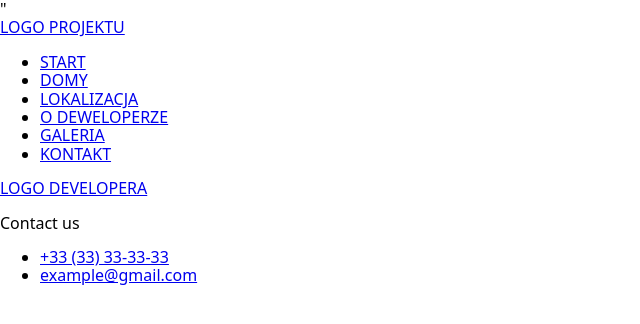
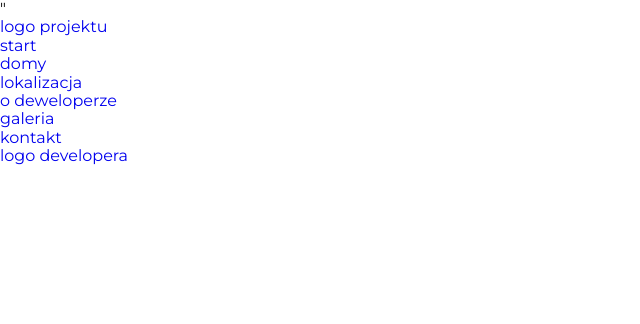
Before and after one commit to kasya1618034/developers_template, a plain HTML site: page src/index.html in a window 1280 px wide. Shown: the whole page, without its empty margins (0-640 px from the left). Drawn offline with nearby package versions, Linux system fonts and the light colour scheme; files that its build step writes are made by us from their sources.

Commit message:
Delete unused files

```diff
--- /dev/null
+++ b/src/css/styles.css
@@ -0,0 +1,30 @@
+/* Global */
+
+* {
+    box-sizing: border-box;
+    margin: 0;
+    padding: 0;
+    scroll-behavior: smooth;
+}
+
+body {
+    font-family: 'Montserrat', sans-serif;
+}
+
+li {
+    list-style-type: none;
+}
+
+a {
+    text-decoration: none;
+    cursor: pointer;
+}
+
+/* Header */
+/* Hero */
+/* Houses */
+/* Location */
+/* About-developer */
+/* Gallery */
+/* Contact */
+/* Footer */
--- a/src/index.html
+++ b/src/index.html
@@ -7,17 +7,51 @@
     <link rel="stylesheet" href="https://cdnjs.cloudflare.com/ajax/libs/modern-normalize/2.0.0/modern-normalize.min.css"
       integrity="sha512-4xo8blKMVCiXpTaLzQSLSw3KFOVPWhm/TRtuPVc4WG6kUgjH6J03IBuG7JZPkcWMxJ5huwaBpOpnwYElP/m6wg=="
       crossorigin="anonymous" referrerpolicy="no-referrer"/>"
+    <link rel="preconnect" href="https://fonts.googleapis.com">
+    <link rel="preconnect" href="https://fonts.gstatic.com" crossorigin>
+    <link
+      href="https://fonts.googleapis.com/css2?family=Montserrat:ital,wght@0,100..900;1,100..900&family=Roboto:ital,wght@0,100;0,300;0,400;0,500;0,700;0,900;1,100;1,300;1,400;1,500;1,700;1,900&display=swap"
+      rel="stylesheet">
+    <link rel="stylesheet" href="./css/styles.css"/>
   </head>
   <body>
-      <include src="./partials/header.html"></include>
+  <!--header-->
+    <header class="header">
+      <div class="header-container">
+        <nav class="header-nav">
+          <a class="header-project-logo" href="#index.html">logo projektu</a>
+          <ul class="header_nav-list">
+            <li>
+              <a class="header-link active" href="#index.html">start</a>
+            </li>
+            <li>
+              <a class="header-link" href="#houses.html">domy</a>
+            </li>
+            <li><a class="header-link" href="#location.html">lokalizacja</a></li>
+            <li><a class="header-link" href="#about-developer.html">o deweloperze</a></li>
+            <li><a class="header-link" href="#gallery.html">galeria</a></li>
+            <li><a class="header-link" href="#contact.html">kontakt</a></li>
+          </ul>
+          <a class="header-developer-logo" href="#about-developer.html">logo developera</a>
+        </nav>
+      </div>
+    </header>
+
     <main>
-      <include src="./partials/hero.html"></include>
-      <include src="./partials/houses.html"></include>
-      <include src="./partials/location.html"></include>
-      <include src="./partials/about-developer.html"></include>
-      <include src="./partials/gallery.html"></include>
-      <include src="./partials/contact.html"></include>
+      <!-- hero -->
+      <section class="hero"></section>
+      <!-- houses -->
+      <section class="houses"></section>
+      <!-- location -->
+      <section class="location"></section>
+      <!-- about-developer -->
+      <section class="about-developer"></section>
+      <!-- gallery -->
+      <section class="gallery"></section>
+      <!-- contact -->
+      <section class="contact"></section>
     </main>
-    <include src="./partials/footer.html"></include>
+    <!-- footer -->
+    <footer class="hero"></footer>
   </body>
 </html>
--- a/src/partials/footer.html
+++ /dev/null
@@ -1,15 +0,0 @@
-<footer>
-    <div>
-        <div class="footer-contacts">
-            <p class="footer-paragraph">Contact us</p>
-            <ul class="footer-contacts-list">
-                <li>
-                    <a class="footer-tel" href="tel:+3333333333">+33 (33) 33-33-33</a>
-                </li>
-                <li>
-                    <a class="footer-mail" href="mailto:example@gmail.com">example@gmail.com</a>
-                </li>
-            </ul>
-        </div>
-    </div>
-</footer>
--- a/src/partials/header.html
+++ /dev/null
@@ -1,20 +0,0 @@
-<header class="header">
-    <div class="header-container">
-        <nav class="header-nav">
-            <a class="header-project-logo" href="#index.html">LOGO PROJEKTU</a>
-            <ul class="header_nav-list">
-                <li>
-                    <a class="header-link active" href="#index.html">START</a>
-                </li>
-                <li>
-                    <a class="header-link" href="#houses.html">DOMY</a>
-                </li>
-                <li><a class="header-link" href="#location.html">LOKALIZACJA</a></li>
-                <li><a class="header-link" href="#about-developer.html">O DEWELOPERZE</a></li>
-                <li><a class="header-link" href="#gallery.html">GALERIA</a></li>
-                <li><a class="header-link" href="#contact.html">KONTAKT</a></li>
-            </ul>
-            <a class="header-developer-logo" href="#about-developer.html">LOGO DEVELOPERA</a>
-        </nav>
-    </div>
-</header>
```
Also changed, not shown: src/css/about-developer.css (deleted), src/css/contact.css (deleted), src/css/footer.css (deleted), src/css/gallery.css (deleted), src/css/header.css (deleted), src/css/hero.css (deleted), src/css/houses.css (deleted), src/css/location.css (deleted), src/partials/about-developer.html (deleted), src/partials/contact.html (deleted), src/partials/gallery.html (deleted), src/partials/hero.html (deleted), src/partials/houses.html (deleted), src/partials/location.html (deleted).
